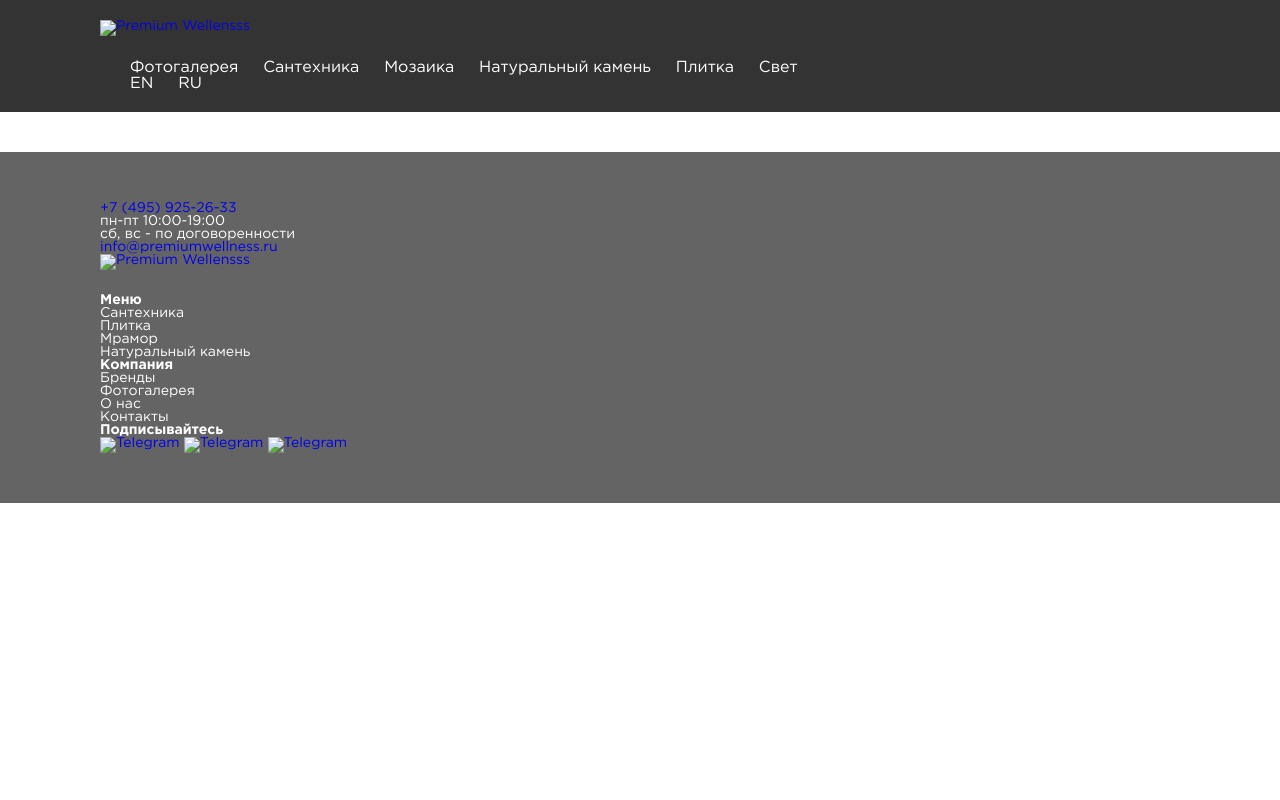
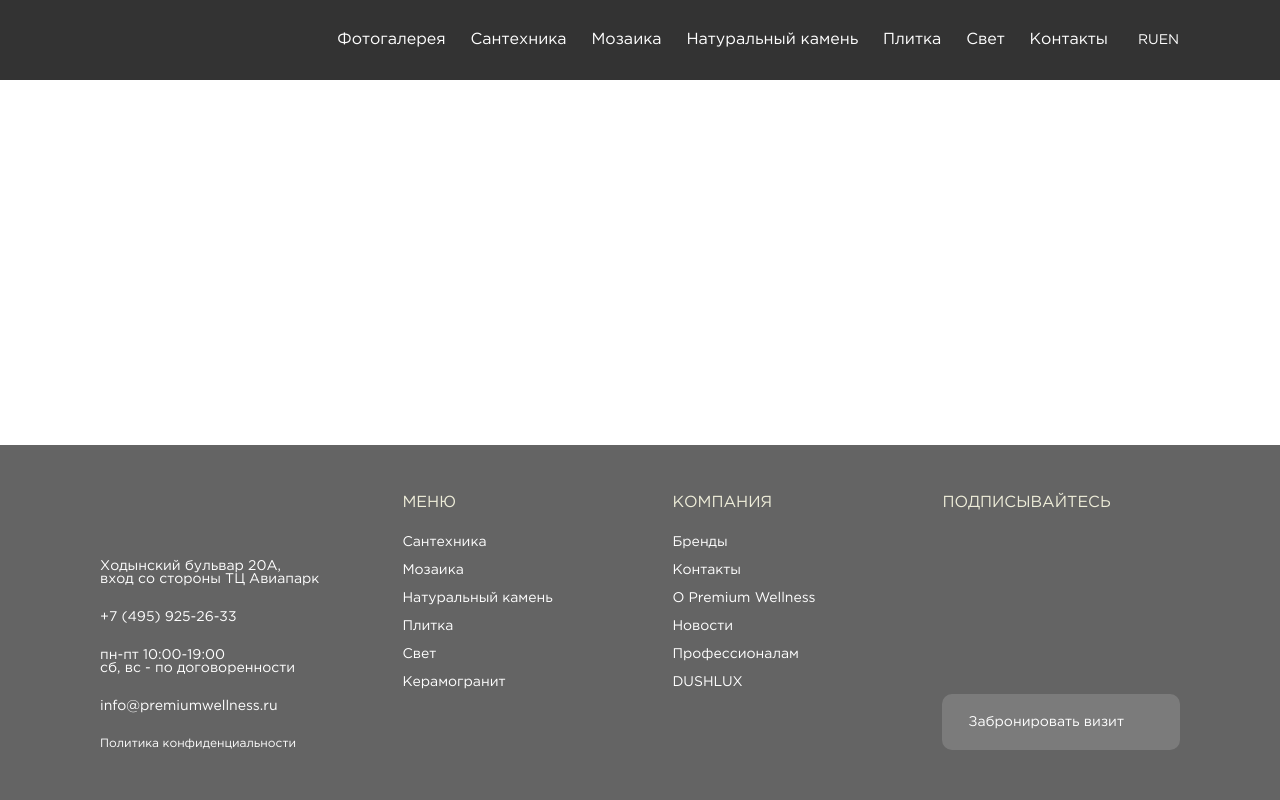
Before and after one commit to dushlux/pw, a plain HTML site: page index.html in a window 1280 px wide. Drawn offline with nearby package versions, Linux system fonts and the light colour scheme.

Commit message:
Update index.html

```diff
--- a/index.html
+++ b/index.html
@@ -1,111 +1,81 @@
 <!DOCTYPE html>
-<html lang="en">
-
+<html xmlns="http://www.w3.org/1999/xhtml" xml:lang="ru-ru" lang="ru-ru" dir="ltr">
 <head>
-    <meta charset="UTF-8">
-    <meta name="viewport" content="width=device-width, initial-scale=1.0">
+	<meta charset="utf-8">
+	<meta http-equiv="X-UA-Compatible" content="IE=edge">
+	<meta name="viewport" content="width=device-width, initial-scale=1, maximum-scale=1, user-scalable=0">
+	<meta name="format-detection" content="telephone=no">
+	<meta name="apple-mobile-web-app-capable" content="yes">
     <title>PW - main page</title>
-    <link rel="stylesheet" href="css/style.css">
+    <link rel="stylesheet" href="css/style.css" />
+    <link rel="stylesheet" href="css/mob.css" />
+	<script type="text/javascript" src="js/jquery.js"></script>
+	<script type="text/javascript" src="js/script.js"></script>
 </head>
-
 <body>
-    <div class="wrapper">
-        <header class="header">
-            <div class="header-container">
-                <a class="logo-container" href="#">
-                    <img class="logo" src="/images/logo.svg" alt="Premium Wellensss">
-                </a>
-
-                <ul class="topmenu">
-                    <li class="menu-item">Фотогалерея</li>
-                    <li class="menu-item">Сантехника</li>
-                    <li class="menu-item">Мозаика</li>
-                    <li class="menu-item">Натуральный камень</li>
-                    <li class="menu-item">Плитка</li>
-                    <li class="menu-item">Свет</li>
+	<div id="all">
+		<header>
+			<a class="logo" href="/"></a>
+			<div class="mainmenu">
+				<ul>
+					<li><a href="/">Фотогалерея</a></li>
+					<li><a href="/">Сантехника</a></li>
+					<li><a href="/">Мозаика</a></li>
+					<li><a href="/">Натуральный камень</a></li>
+					<li><a href="/">Плитка</a></li>
+					<li><a href="/">Свет</a></li>
+					<li><a href="/">Контакты</a></li>
 				</ul>
-                <ul class="lang-menu">
-                    <li class="menu-item active">EN</li>
-                    <li class="menu-item">RU</li>
-                </ul>
+			</div>
+			<div id="langchange">
+				<span data-lang="ru">RU</span><span data-lang="en" class="noactive">EN</span>
+			</div>
+		</header>
+		<div id="wrap">
 
 		</div>
-        </header>
-        <main class="page">
-            <section id="title">
-                <h1>Hello everybody</h1>
-            </section>
-            <section id="about">
-                <h2>Презентация - о шоу-руме</h2>
-            </section>
-            <section id="goods">
-                <h2>Товары в шоу-руме</h2>
-            </section>
-            <section id="info">
-                <h2>Товары в шоу-руме</h2>
-            </section>
-
-            <section id="partners">
-                <h2>Сотрудничаем с дизайнерами</h2>
-            </section>
-            <section id="about-us">
-                <h2>О нас пишут</h2>
-            </section>
-            <section id="brands">
-                <h2>Представлено в шоу-руме</h2>
-            </section>
-            <section id="brands-ribbon">
-                <h2>Карусель с брендами</h2>
-            </section>
-        </main>
-        <footer class="footer">
-            <div class="footer-container">
-                <div class="footer-column">
-                    <div class="contacts">
-                        <a class="footer__phones" href="tel: +74959252633">+7 (495) 925-26-33</a>
-                        <div class="footer__time">
-                            пн-пт 10:00-19:00 <br/> сб, вс - по договоренности
+		<footer>
+			<div class="footdata">
+				<a class="logo" href="/"></a>
+				<span>Ходынский бульвар 20А, <br />вход со стороны ТЦ Авиапарк</span>
+				<a href="tel:+74959252633">+7 (495) 925-26-33</a>
+				<span>пн-пт 10:00-19:00<br />сб, вс - по договоренности</span>
+				<a href="mailto:info@premiumwellness.ru">info@premiumwellness.ru</a>
+				<a class="politico" href="/">Политика конфиденциальности</a>
 			</div>
-                        <a class="footer__phones" href="mailto: info@premiumwellness.ru">info@premiumwellness.ru</a>
-                    </div>
-                    <a class="logo-container" href="#">
-                        <img class="logo" src="/images/logo.svg" alt="Premium Wellensss">
-                    </a>
-                </div>
-                <div class="footer-column">
-                    <h4 class="footer-column-title">Меню</h4>
-                    <ul class="footer-menu-column">
-                        <li class="footer__menu-item">Сантехника</li>
-                        <li class="footer__menu-item">Плитка</li>
-                        <li class="footer__menu-item">Мрамор</li>
-                        <li class="footer__menu-item">Натуральный камень</li>
+			<div class="footmenu">
+				<ul>
+					<li class="title-menu">Меню</li>
+					<li><a href="">Сантехника</a></li>
+					<li><a href="">Мозаика</a></li>
+					<li><a href="">Натуральный камень</a></li>
+					<li><a href="">Плитка</a></li>
+					<li><a href="">Свет</a></li>
+					<li><a href="">Керамогранит</a></li>
 				</ul>
 			</div>
-                <div class="footer-column">
-                    <h4 class="footer-column-title">Компания</h4>
-                    <ul class="footer-menu-column">
-                        <li class="footer__menu-item">Бренды</li>
-                        <li class="footer__menu-item">Фотогалерея</li>
-                        <li class="footer__menu-item">О нас</li>
-                        <li class="footer__menu-item">Контакты</li>
+			<div class="footmenu">
+				<ul>
+					<li class="title-menu">Компания</li>
+					<li><a href="">Бренды</a></li>
+					<li><a href="">Контакты</a></li>
+					<li><a href="">О Premium Wellness</a></li>
+					<li><a href="">Новости</a></li>
+					<li><a href="">Профессионалам</a></li>
+					<li><a href="">DUSHLUX</a></li>
 				</ul>
-
 			</div>
-                <div class="footer-column">
-                    <h4 class="footer-column-title">Подписывайтесь</h4>
-                    <div class="social">
-                        <a class="social-item" href="#" title="Telegram"><img class="social-icon" src="/images/social/telegram.jpg" alt="Telegram"></a>
-                        <a class="social-item" href="#" title="Telegram"><img class="social-icon" src="/images/social/telegram.jpg" alt="Telegram"></a>
-                        <a class="social-item" href="#" title="Telegram"><img class="social-icon" src="/images/social/telegram.jpg" alt="Telegram"></a>
+			<div class="footsocial">
+				<span class="title-menu">Подписывайтесь</span>
+				<div>
+					<a class="icon_in" href=""></a>
+					<a class="icon_vk" href=""></a>
+					<a class="icon_yt" href=""></a>
+					<a class="icon_tg" href=""></a>
 				</div>
-                </div>
-
+				<a class="visit_feed" href=""><span>Забронировать визит</span></a>
 			</div>
 		</footer>
 	</div>
-
-
-
 </body>
-
 </html>
```
Lines whose indentation alone changed are shown as unchanged.
